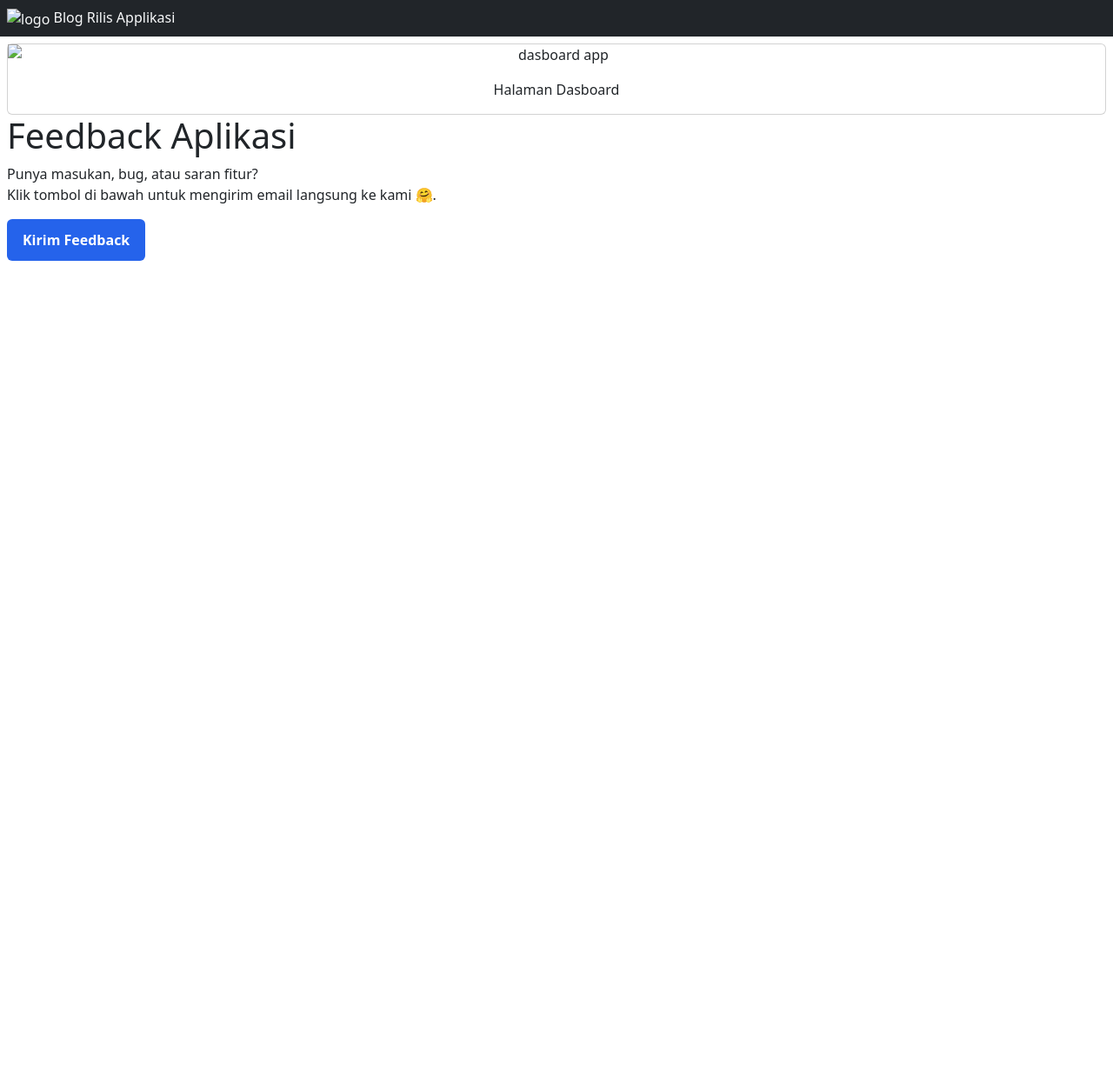
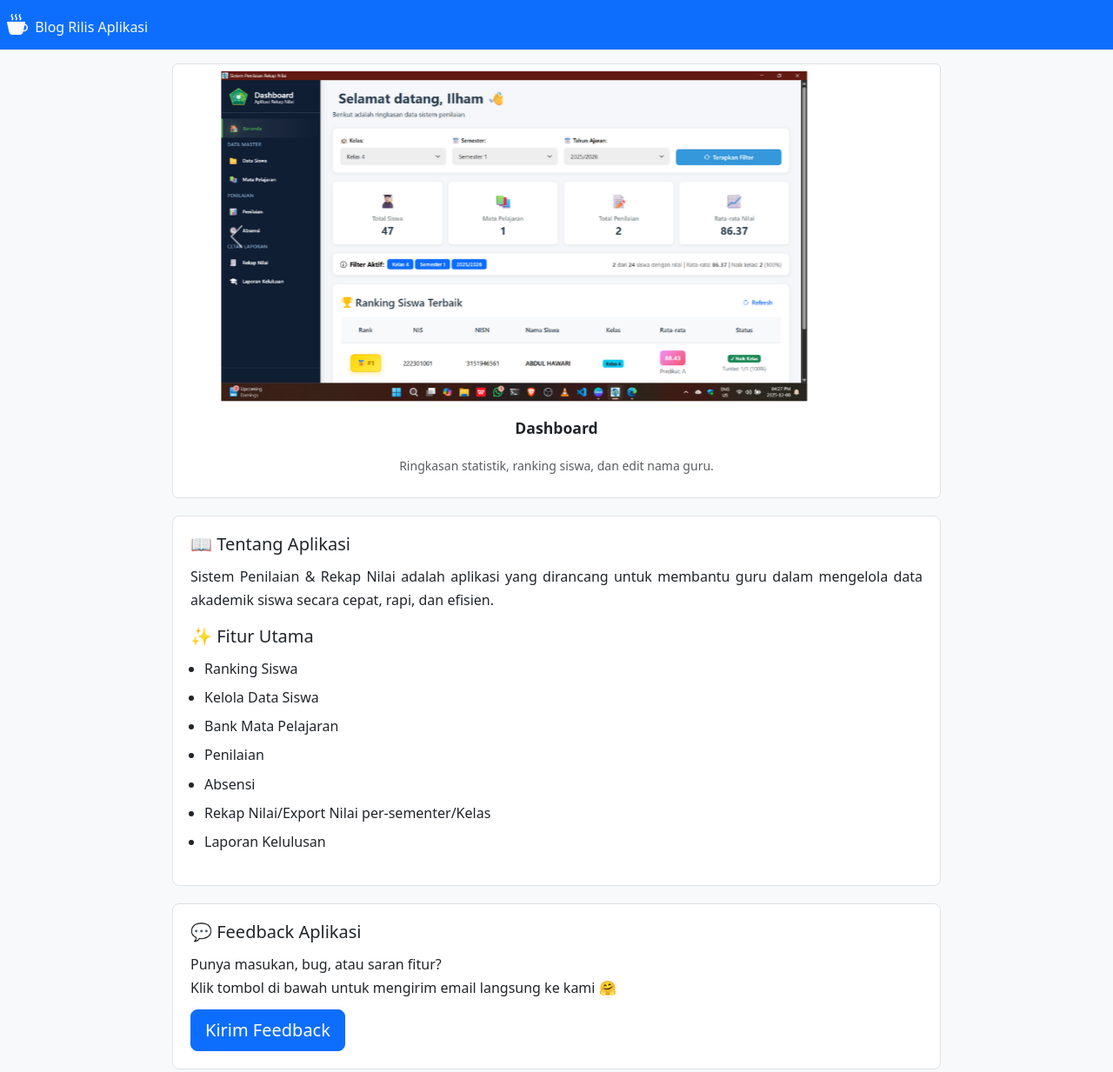
Before and after one commit to Yu4ha/webFeedback, a plain HTML site: page index.html in a window 1280 px wide. Shown: the top 1233 px of the page at 87% size. Before the commit the page ends 800 px from the top, so only its background shows below. Drawn offline with nearby package versions, Linux system fonts and the light colour scheme.

Commit message:
feedback v1 rilis

```diff
--- a/index.html
+++ b/index.html
@@ -4,48 +4,171 @@
     <meta charset="UTF-8">
     <meta name="viewport" content="width=device-width, initial-scale=1.0">
     <link href="https://cdn.jsdelivr.net/npm/bootstrap@5.3.8/dist/css/bootstrap.min.css" rel="stylesheet" integrity="sha384-sRIl4kxILFvY47J16cr9ZwB07vP4J8+LH7qKQnuqkuIAvNWLzeN8tE5YBujZqJLB" crossorigin="anonymous">
+    <link rel="stylesheet" href="https://cdn.jsdelivr.net/npm/bootstrap-icons@1.13.1/font/bootstrap-icons.min.css">
+    <link rel="stylesheet" href="./styles/img.css">
+    <link rel="stylesheet" href="./styles/index.css">
     <title>Kritik dan Saran</title>
 </head>
 <body>
-<nav class="header p-2 bg-dark text-light">
-    <img src="" alt="logo">
-    Blog Rilis Applikasi
+
+<!-- Header -->
+<nav class="p-2 bg-primary text-light mb-3">
+  <i class="bi bi-cup-hot-fill me-1 fs-4"></i>
+  Blog Rilis Aplikasi
 </nav>
 
-<!-- main of content -->
-<div class="content m-1 p-1">
+<div class="content px-2">
 
-    <div class="card" style="text-align: center;">
-        <img src="./assets/dasboar.png" alt="dasboard app">
-        <p class="mt-3">Halaman Dasboard</p>
+  <!-- Carousel -->
+  <div class="border rounded p-2 bg-white">
+    <div id="dashboardCarousel" class="carousel slide" data-bs-ride="carousel">
+
+      <div class="carousel-inner">
+        <div class="carousel-item active"
+             data-title="Dashboard"
+             data-desc="Ringkasan statistik, ranking siswa, dan edit nama guru.">
+          <img src="./assets/dasboard.png" class="d-block w-100" alt="Dashboard">
+        </div>
+
+        <div class="carousel-item"
+             data-title="Data Siswa"
+             data-desc="Kelola data siswa manual atau import Excel dengan validasi otomatis.">
+          <img src="./assets/dataSiswa.png" class="d-block w-100" alt="Data Siswa">
+        </div>
+
+        <div class="carousel-item"
+             data-title="Mata Pelajaran"
+             data-desc="Kelola mata pelajaran lengkap dengan KKM.">
+          <img src="./assets/mapel.png" class="d-block w-100" alt="Mapel">
+        </div>
+
+        <div class="carousel-item"
+             data-title="Penilaian"
+             data-desc="Input, edit, dan simpan nilai siswa secara massal.">
+          <img src="./assets/penilaian.png" class="d-block w-100" alt="Penilaian">
+        </div>
+
+        <div class="carousel-item"
+             data-title="Absensi"
+             data-desc="Kelola kehadiran siswa dan perhitungan nilai kehadiran secara massal.">
+          <img src="./assets/absensi.png" class="d-block w-100" alt="Absensi">
+        </div>
+
+        <div class="carousel-item"
+             data-title="Rekap & Export Nilai"
+             data-desc="Rekap nilai semester/kelas dan export laporan ke Excel.">
+          <img src="./assets/exportNIlai.png" class="d-block w-100" alt="Export Nilai">
+        </div>
+
+        <div class="carousel-item"
+             data-title="Laporan Kelulusan"
+             data-desc="Monitoring kelulusan siswa lengkap dengan ranking dan status.">
+          <img src="./assets/laporanKelulusan.png" class="d-block w-100" alt="Kelulusan">
+        </div>
+      </div>
+
+      <!-- Controls -->
+      <button class="carousel-control-prev" type="button"
+        data-bs-target="#dashboardCarousel" data-bs-slide="prev">
+        <span class="carousel-control-prev-icon"></span>
+      </button>
+
+      <button class="carousel-control-next" type="button"
+        data-bs-target="#dashboardCarousel" data-bs-slide="next">
+        <span class="carousel-control-next-icon"></span>
+      </button>
     </div>
 
-<h1>Feedback Aplikasi</h1>
+    <p id="carouselTitle" class="mt-3 text-center fw-semibold"></p>
+    <p id="carouselDesc" class="text-center text-muted small"></p>
+  </div>
 
-  <p>
-    Punya masukan, bug, atau saran fitur?<br />
-    Klik tombol di bawah untuk mengirim email langsung ke kami 🤗.
-  </p>
+  <!-- Tentang -->
+  <div class="section">
+    <h2>📖 Tentang Aplikasi</h2>
+    <p>
+      Sistem Penilaian & Rekap Nilai adalah aplikasi yang dirancang untuk
+      membantu guru dalam mengelola data akademik siswa secara cepat,
+      rapi, dan efisien.
+    </p>
 
-  <a
-  href="mailto:yudhdarma04@gmail.com?subject=Feedback%20Aplikasi%20v2.3.0&body=Halo%20Developer,%0A%0ASaya%20ingin%20memberikan%20feedback:%0A%0AVersi%20Aplikasi:%0AOS:%0ADetail:%0A"
-  style="
-    display: inline-block;
-    padding: 12px 18px;
-    background-color: #2563eb;
-    color: #ffffff;
-    text-decoration: none;
-    border-radius: 6px;
-    font-weight: 600;
-  "
->
-  Kirim Feedback
-</a>
+    <h2 class="mt-3">✨ Fitur Utama</h2>
+    <ul class="feature-list">
+      <li>Ranking Siswa</li>
+      <li>Kelola Data Siswa</li>
+      <li>Bank Mata Pelajaran</li>
+      <li>Penilaian</li>
+      <li>Absensi</li>
+      <li>Rekap Nilai/Export Nilai per-sementer/Kelas</li>
+      <li>Laporan Kelulusan</li>
+    </ul>
+  </div>
+
+  <!-- Feedback -->
+  <div class="section">
+    <h2>💬 Feedback Aplikasi</h2>
+    <p>
+      Punya masukan, bug, atau saran fitur?<br>
+      Klik tombol di bawah untuk mengirim email langsung ke kami 🤗
+    </p>
+
+    <a href="mailto:yudhdarma04@gmail.com?subject=Feedback%20Aplikasi"
+       class="btn btn-primary btn-lg">
+      Kirim Feedback
+    </a>
+  </div>
+
 </div>
-<!-- main of content -->
 
-<!-- script js  -->
- <script src="https://cdn.jsdelivr.net/npm/bootstrap@5.3.8/dist/js/bootstrap.bundle.min.js" integrity="sha384-FKyoEForCGlyvwx9Hj09JcYn3nv7wiPVlz7YYwJrWVcXK/BmnVDxM+D2scQbITxI" crossorigin="anonymous"></script>
+<!-- Footer -->
+<footer class="bg-dark text-light mt-4">
+  <div class="container py-4 text-center">
+
+    <h6 class="mb-1">📘 Sistem Penilaian & Rekap Nilai</h6>
+
+    <p class="mb-1 small">
+      Versi Aplikasi: <b>v2.3.0</b>
+    </p>
+
+    <p class="mb-1 small">
+      Dikembangkan untuk membantu guru mengelola nilai, absensi, dan laporan akademik.
+    </p>
+
+    <p style="font-size: 14px;">Developed by PKM1</p>
+
+    <p class="mb-2 small">
+      © 2025 • Licensed under <span class="text-info">MIT License</span>
+    </p>
+
+    <p class="small mb-0">
+      📧 Kontak:
+      <a href="mailto:yudhdarma04@gmail.com" class="text-decoration-none text-info">
+        yudhdarma04@gmail.com
+      </a>
+    </p>
+
+
+  </div>
+</footer>
+
+
+<!-- Bootstrap JS -->
+<script src="https://cdn.jsdelivr.net/npm/bootstrap@5.3.8/dist/js/bootstrap.bundle.min.js"></script>
+
+<script>
+  const carousel = document.getElementById('dashboardCarousel');
+  const title = document.getElementById('carouselTitle');
+  const desc = document.getElementById('carouselDesc');
+
+  function updateText() {
+    const activeItem = carousel.querySelector('.carousel-item.active');
+    title.textContent = activeItem.dataset.title;
+    desc.textContent = activeItem.dataset.desc;
+  }
+
+  carousel.addEventListener('slid.bs.carousel', updateText);
+  updateText();
+</script>
 
 
 </body>
--- /dev/null
+++ b/styles/img.css
@@ -0,0 +1,4 @@
+.carousel img {
+  max-height: 300px;
+  object-fit: contain;
+}
--- /dev/null
+++ b/styles/index.css
@@ -0,0 +1,49 @@
+/* global */
+body {
+  background-color: #f8f9fa;
+  line-height: 1.7;
+}
+
+.content {
+  max-width: 900px;
+  margin: auto;
+}
+
+/* carousel */
+.carousel img {
+  max-height: 380px;
+  object-fit: contain;
+  background-color: #fff;
+}
+
+#carouselTitle {
+  font-size: 1.1rem;
+}
+
+/* section text */
+.section {
+  background: #ffffff;
+  padding: 20px;
+  margin-top: 20px;
+  border-radius: 8px;
+  border: 1px solid #dee2e6;
+}
+
+.section h2 {
+  font-size: 1.25rem;
+  margin-bottom: 12px;
+}
+
+.section p {
+  text-align: justify;
+  margin-bottom: 10px;
+}
+
+/* icon list */
+.feature-list {
+  padding-left: 1rem;
+}
+
+.feature-list li {
+  margin-bottom: 6px;
+}
```
Also changed, not shown: assets/absensi.png (added), assets/dataSiswa.png (added), assets/exportNIlai.png (added), assets/laporanKelulusan.png (added), assets/mapel.png (added), assets/penilaian.png (added).
